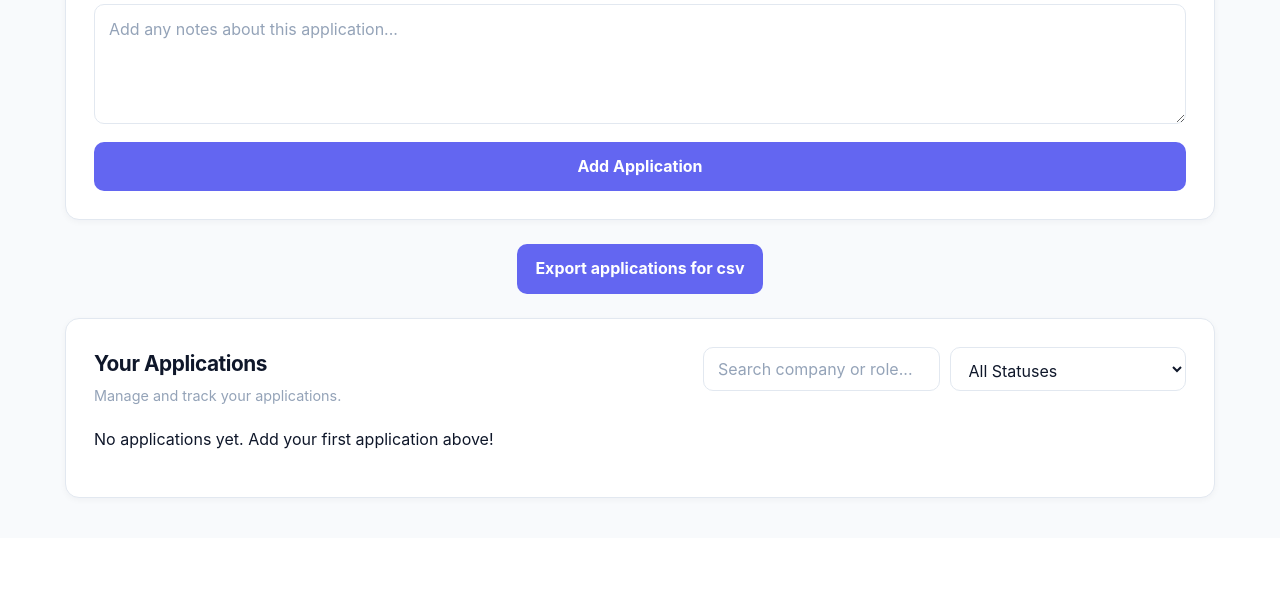
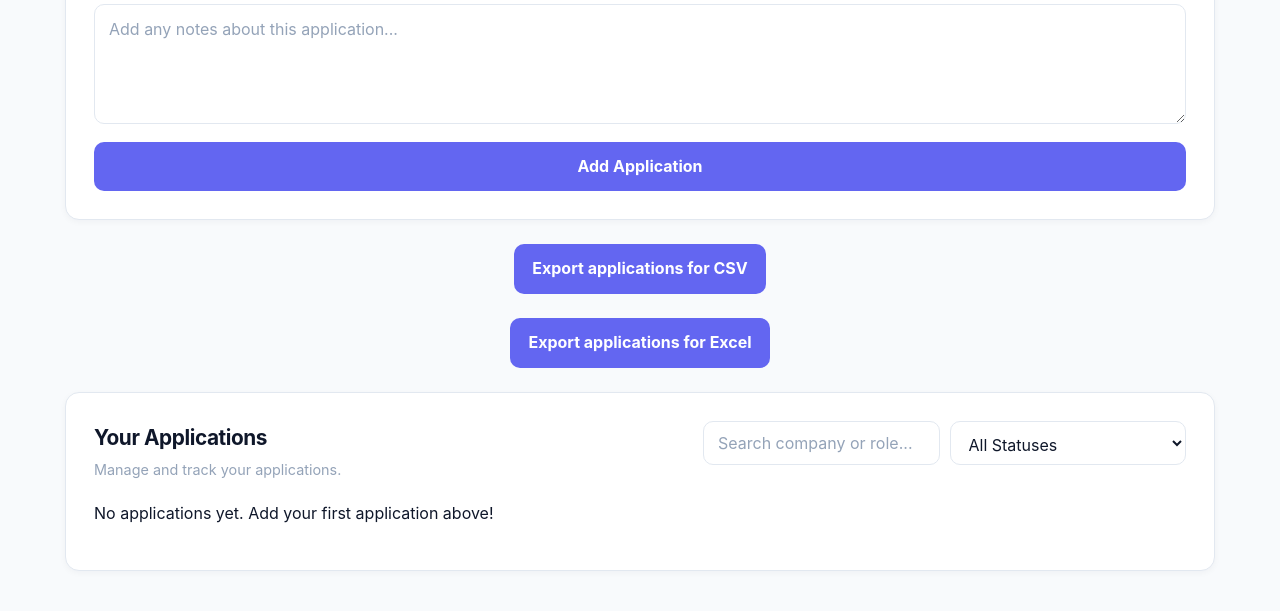
Before and after one commit to tanvi366/Student-Module-Tracker, a Flask app: page / in a window 1280 px wide. Shown: the part 1298-1909 px from the top of the page. Before the commit the page ends 1797 px from the top, so only its background shows below. Run offline with Flask 3, Linux system fonts and the light colour scheme; data that the repository does not hold is empty.

Commit message:
added export excel report feature

```diff
--- a/app.py
+++ b/app.py
@@ -1,7 +1,11 @@
-from flask import Flask, render_template, request, jsonify, make_response
+from flask import Flask, render_template, request, jsonify, make_response, send_file
 import sqlite3
 import csv
 import io
+from io import BytesIO
+from openpyxl import Workbook
+from openpyxl.styles import Font, PatternFill, Alignment
+from openpyxl.chart import BarChart, Reference
 app = Flask(__name__)
 
 DATABASE = "career_tracker.db"
@@ -109,7 +113,6 @@ def update_applications(id):
 def export_csv():
     conn = get_db_connection()
     applications = conn.execute("""SELECT * FROM applications ORDER BY application_date DESC""").fetchall()
-    print("APPLICATIONS:", applications)
     conn.close()
     output = io.StringIO()
     writer = csv.writer(output)
@@ -121,6 +124,73 @@ def export_csv():
     response.headers["Content-Type"] = "text/csv"
     return response
 
+@app.route("/export/excel")
+def export_excel():
+    conn = get_db_connection()
+    applications = conn.execute("""SELECT * FROM applications ORDER BY application_date DESC""").fetchall()
+    conn.close()
+    workbook = Workbook()
+    sheet = workbook.active
+    sheet.title = "Applications"
+    sheet["A1"] = "Career Tracker Report"
+
+    sheet["A1"].font = Font(size=20, bold=True, color="FFFFFF")
+    sheet["A2"].alignment = Alignment(horizontal="center")
+    sheet.merge_cells("A1:H1")
+    headers =["Company", "Role", "Location", "Status", "Application Date", "Deadline", "Job URL", "Notes" ]
+    for column, header in enumerate(headers, start=1):
+        cell = sheet.cell(row=3, column = column)
+        cell.value = header
+        cell.font = Font(bold=True, color="FFFFFF")
+        cell.fill = PatternFill("solid", fgColor="4F46E5")
+        cell.alignment = Alignment(horizontal = "center")
+    for row, application in enumerate(applications, start=4):
+        sheet.cell(row=row, column=1, value=application["company"])
+        sheet.cell(row=row, column=2, value=application["role"])
+        sheet.cell(row=row, column=3, value=application["location"])
+        sheet.cell(row=row, column=4, value=application["status"])
+        sheet.cell(row=row, column=5, value=application["application_date"])
+        sheet.cell(row=row, column=6, value=application["deadline"])
+        sheet.cell(row=row, column=7, value=application["job_url"])
+        sheet.cell(row=row, column=8, value=application["notes"])
+
+    sheet.column_dimensions["A"].width = 22
+    sheet.column_dimensions["B"].width = 28
+    sheet.column_dimensions["C"].width = 20
+    sheet.column_dimensions["D"].width = 18
+    sheet.column_dimensions["E"].width = 22
+    sheet.column_dimensions["F"].width = 22
+    sheet.column_dimensions["G"].width = 35
+    sheet.column_dimensions["H"].width = 40
+
+    summary = workbook.create_sheet("Summary")
+    summary["A1"] = "Career Tracker Summary"
+    summary["A1"].font = Font(size=20, bold=True)
+    summary["A3"] = "Status"
+    summary["B3"] = "Applications"
+    summary["A3"].font = Font(bold=True)
+    summary["B3"].font = Font(bold=True)
+    statuses = ["Applied", "Online Assessment", "Interview", "Offer", "Rejected"]
+    for row, status in enumerate(statuses, start=4):
+        summary.cell(row=row, column=1, value=status)
+        count=sum(1 for application in applications if application["status"]==status)
+        summary.cell(row=row, column=2, value=count)
+    summary["A9"] = "Total Applications"
+    summary["B9"] = len(applications)
+
+    summary["A9"].font = Font(bold=True)
+    summary["B9"].font = Font(bold=True)
+
+    summary.column_dimensions["A"].width = 25
+    summary.column_dimensions["B"].width = 20
+
+    sheet.freeze_panes = "A4"
+
+    output = BytesIO()
+    workbook.save(output)
+    output.seek(0)
+    return send_file(output, as_attachment=True, download_name="career_tracker_report.xlsx", mimetype=("application/vnd.openxmlformats-officedocument.spreadsheetml.sheet"))
+
 if __name__ == "__main__":
     init_db()
     #alter_db()
--- a/templates/index.html
+++ b/templates/index.html
@@ -227,7 +227,8 @@
         </section>
 
 
-        <a href="/export/csv" class="export-button" > Export applications for csv</a>
+        <a href="/export/csv" class="export-button" > Export applications for CSV</a>
+        <a href="/export/excel" class="export-button" > Export applications for Excel</a>
         <!-- =========================
              APPLICATION FILTERS
         ========================== -->
```
